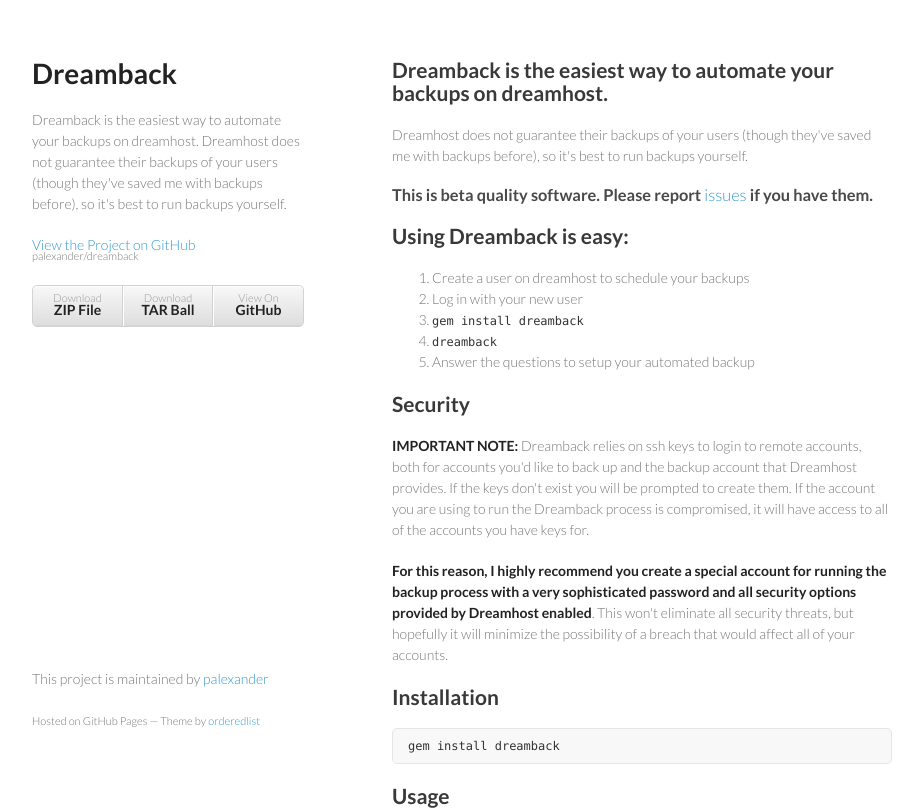
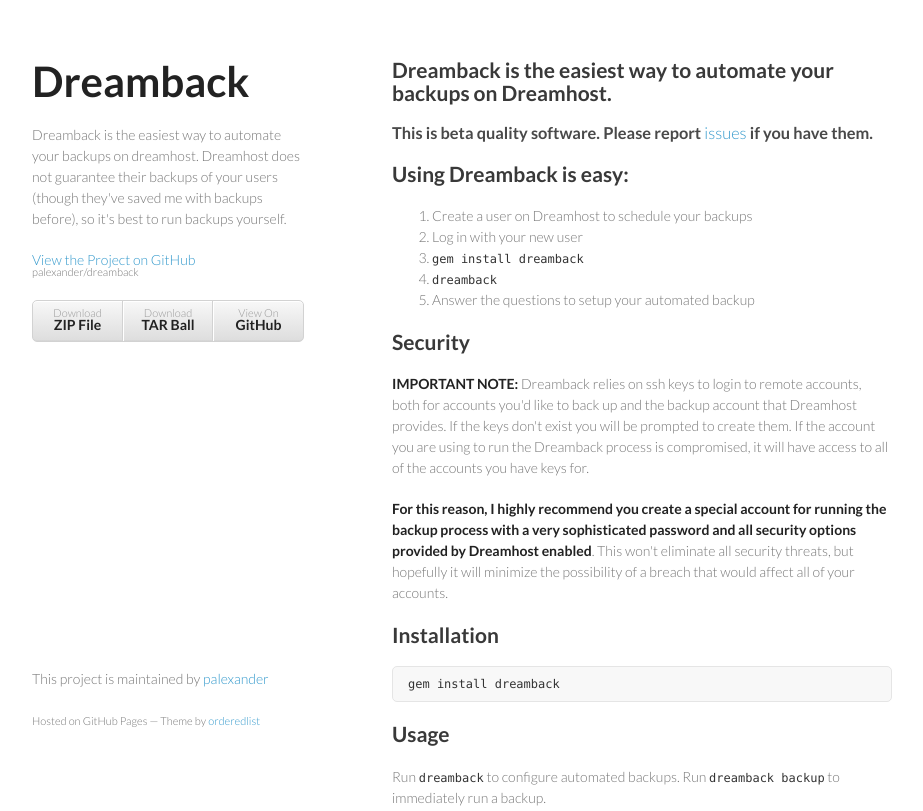
Before and after one commit to palexander/dreamback, a plain HTML site: page index.html in a window 1280 px wide. Shown: the top 811 px of the page, without its empty margins (178-1101 px from the left). Drawn offline with Linux system fonts and the light colour scheme.

Commit message:
Update gh-pages

```diff
--- a/index.html
+++ b/index.html
@@ -15,7 +15,7 @@
   <body>
     <div class="wrapper">
       <header>
-        <h1>Dreamback</h1>
+        <h1 style="font-size: 300%;">Dreamback</h1>
         <p>Dreamback is the easiest way to automate your backups on dreamhost. Dreamhost does not guarantee their backups of your users (though they've saved me with backups before), so it's best to run backups yourself.</p>
 
         <p class="view"><a href="https://github.com/palexander/dreamback">View the Project on GitHub <small>palexander/dreamback</small></a></p>
@@ -28,16 +28,14 @@
         </ul>
       </header>
       <section>
-        <h2>Dreamback is the easiest way to automate your backups on dreamhost.</h2>
-
-<p>Dreamhost does not guarantee their backups of your users (though they've saved me with backups before), so it's best to run backups yourself.</p>
+        <h2>Dreamback is the easiest way to automate your backups on Dreamhost.</h2>
 
 <h3>This is beta quality software. Please report <a href="https://github.com/palexander/dreamback/issues">issues</a> if you have them.</h3>
 
 <h2>Using Dreamback is easy:</h2>
 
 <ol>
-<li>Create a user on dreamhost to schedule your backups</li>
+<li>Create a user on Dreamhost to schedule your backups</li>
 <li>Log in with your new user</li>
 <li><code>gem install dreamback</code></li>
 <li><code>dreamback</code></li>
```
